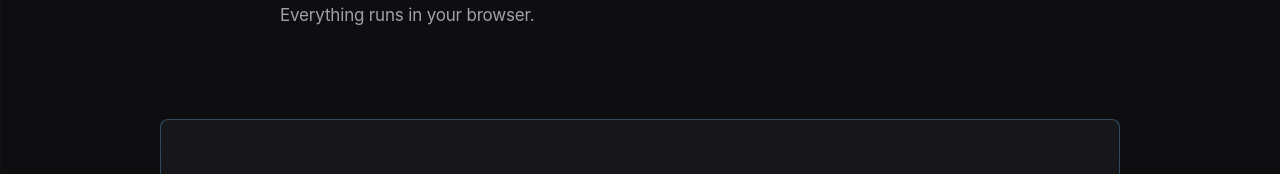
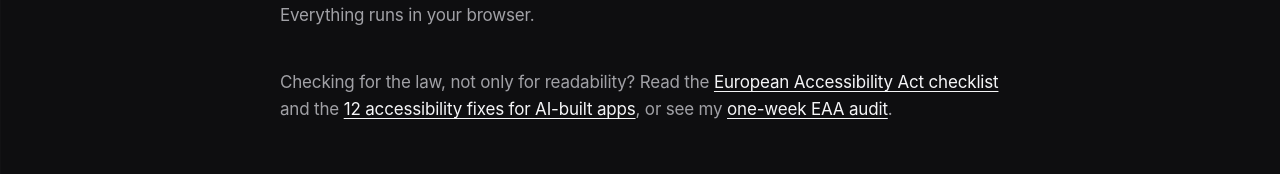
Before and after one commit to samirvllaco/samvllaco-com, a Next.js app: page /tools/contrast-checker in a window 1280 px wide. Shown: the part 1427-1601 px from the top of the page. Built offline with nearby package versions, Linux system fonts and the light colour scheme; no server answers.

Commit message:
Internal linking: contrast checker

```diff
--- a/app/tools/contrast-checker/page.jsx
+++ b/app/tools/contrast-checker/page.jsx
@@ -31,6 +31,7 @@ export default function Page() {
       <section className="tl-how" aria-labelledby="tl-how-h">
         <h2 id="tl-how-h">How it works</h2>
         <p>Paste two hex colors. The checker works out the contrast ratio with the WCAG 2.2 formula: normal text needs 4.5:1 for AA and 7:1 for AAA, large text and icons need 3:1. If a pair fails, it nudges your text color toward black or white until it passes, so you keep your brand feel. Everything runs in your browser.</p>
+        <p className="ax-also">Checking for the law, not only for readability? Read the <a href="/writing/european-accessibility-act-checklist/">European Accessibility Act checklist</a> and the <a href="/writing/vibe-coding-accessibility-wcag-22-aa/">12 accessibility fixes for AI-built apps</a>, or see my <a href="/eaa-audit/">one-week EAA audit</a>.</p>
       </section>
       <ToolCta />
     </div>
```
